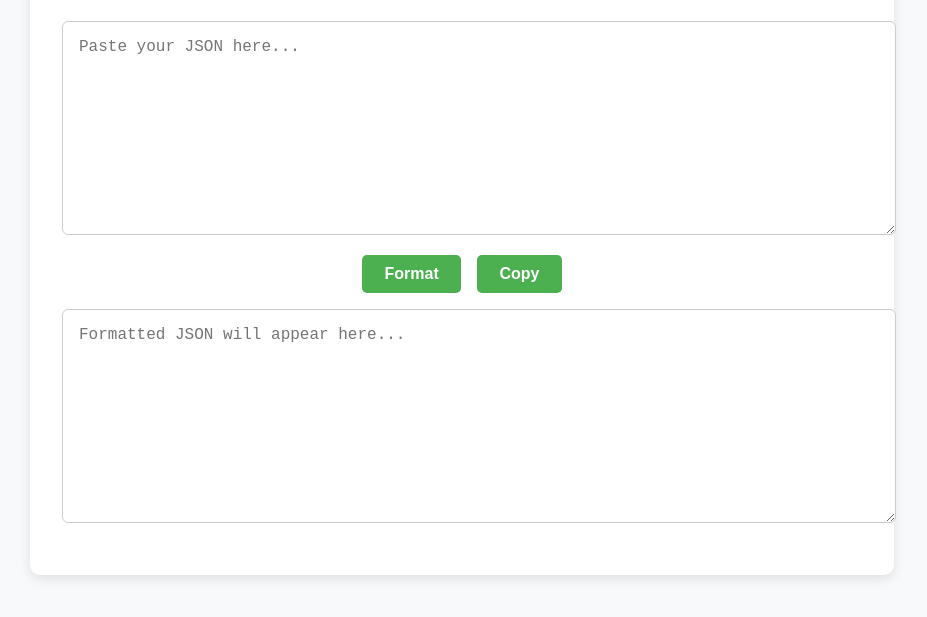
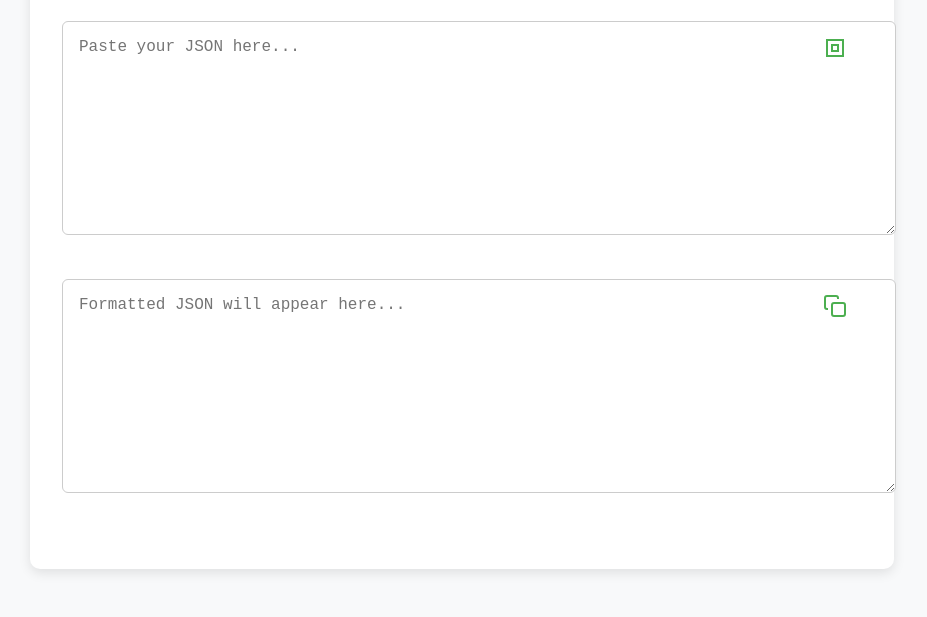
Before and after one commit to bookwormpublish/jsonFormatter, a plain HTML site: page index.html in a window 1280 px wide. Shown: the part 127-744 px from the top of the page, without its empty margins (178-1105 px from the left). Drawn offline with Linux system fonts and the light colour scheme.

Commit message:
add icons and tooltip

```diff
--- a/index.html
+++ b/index.html
@@ -11,13 +11,28 @@
 <body>
   <div class="container">
     <h1>JSON Formatter</h1>
-    <textarea id="input" placeholder="Paste your JSON here..."></textarea>
-    <div class="buttons">
-      <button onclick="formatJSON()">Format</button>
-      <button onclick="copyFormattedJSON()">Copy</button>
+
+    <div class="box-wrapper">
+      <textarea id="input" placeholder="Paste your JSON here..."></textarea>
+      <button class="icon-btn" onclick="formatJSON()" title="Format JSON">
+        <svg xmlns="http://www.w3.org/2000/svg" class="icon" viewBox="0 0 24 24" fill="none" stroke="currentColor" stroke-width="2">
+          <path d="M4 4h16v16H4z"/><path d="M9 9h6v6H9z"/>
+        </svg>
+      </button>
     </div>
+
     <div id="error" class="error"></div>
-    <textarea id="output" readonly placeholder="Formatted JSON will appear here..."></textarea>
+
+    <div class="box-wrapper">
+      <textarea id="output" readonly placeholder="Formatted JSON will appear here..."></textarea>
+      <button class="icon-btn" onclick="copyFormattedJSON()" title="Copy to clipboard">
+        <svg xmlns="http://www.w3.org/2000/svg" class="icon" viewBox="0 0 24 24" fill="none" stroke="currentColor" stroke-width="2">
+          <rect x="9" y="9" width="13" height="13" rx="2" ry="2"></rect>
+          <path d="M5 15H4a2 2 0 0 1-2-2V4a2 2 0 0 1 2-2h9a2 2 0 0 1 2 2v1"/>
+        </svg>
+      </button>
+    </div>
+
     <div id="toast" class="toast">Copied!</div>
   </div>
   <script src="script.js"></script>
--- a/style.css
+++ b/style.css
@@ -84,3 +84,28 @@ button:hover {
 .toast.show {
   opacity: 1;
 }
+
+.box-wrapper {
+  position: relative;
+  margin-bottom: 1.5rem;
+}
+
+.icon-btn {
+  position: absolute;
+  right: 10px;
+  top: 10px;
+  background: transparent;
+  border: none;
+  cursor: pointer;
+  padding: 5px;
+  color: #4CAF50;
+}
+
+.icon-btn:hover {
+  color: #2e7d32;
+}
+
+.icon {
+  width: 24px;
+  height: 24px;
+}
```
